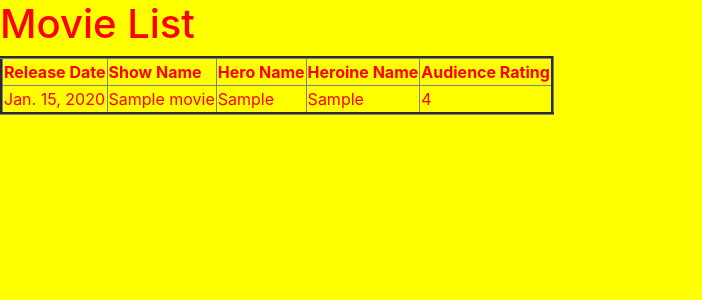
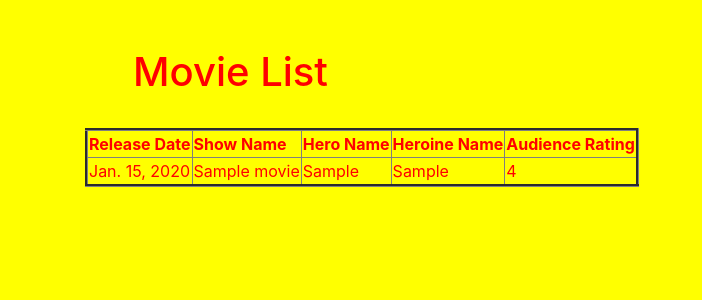
Before and after one commit to pragyandeep1/MovieProject, a Django app: page /movieslist/ in a window 1280 px wide. Shown: the top 300 px of the page, without its empty margins (0-702 px from the left). Run offline with Django 5.2, Linux system fonts and the light colour scheme; tables that the repository leaves empty hold one stand-in row (values such as "Sample post").

Commit message:
ListMovies Update
Here, I have added the "Container" and adjusted the heading.

```diff
--- a/templates/testapp/listmovies.html
+++ b/templates/testapp/listmovies.html
@@ -8,8 +8,9 @@
     <link rel="stylesheet" href="{% static 'css/movie1.css' %}">
 </head>
 <body>
+    <div class="container">
         {% if movies_list %}
-    <h1>Movie List</h1>
+        <h1 class="mx-5 mt-5">Movie List</h1><br>
         <table border="3">
             <thead>
                 <th>Release Date</th>
@@ -33,5 +34,6 @@
         {% else %}
         <p>No movies found</p>
         {% endif %}
+    </div>
 </body>
 </html>
```
Lines whose indentation alone changed are shown as unchanged.
